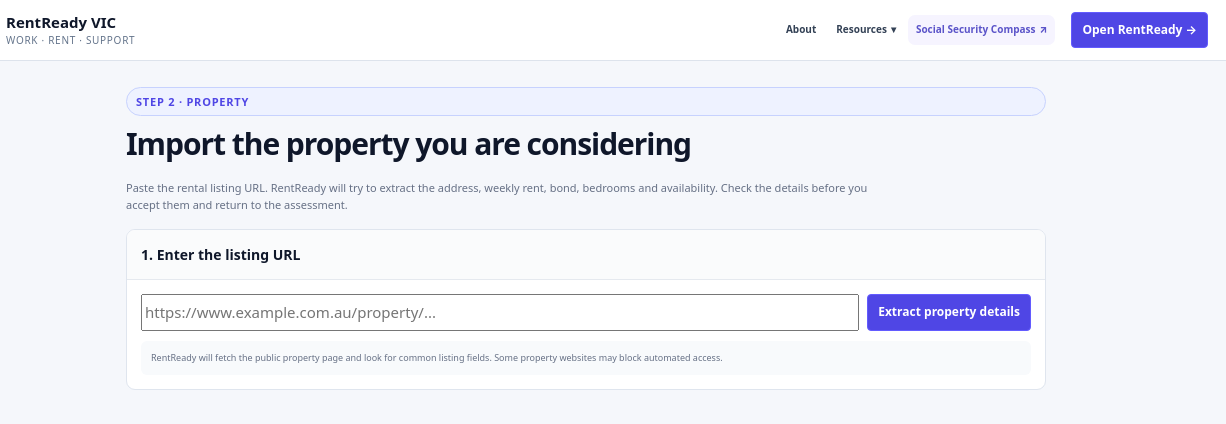
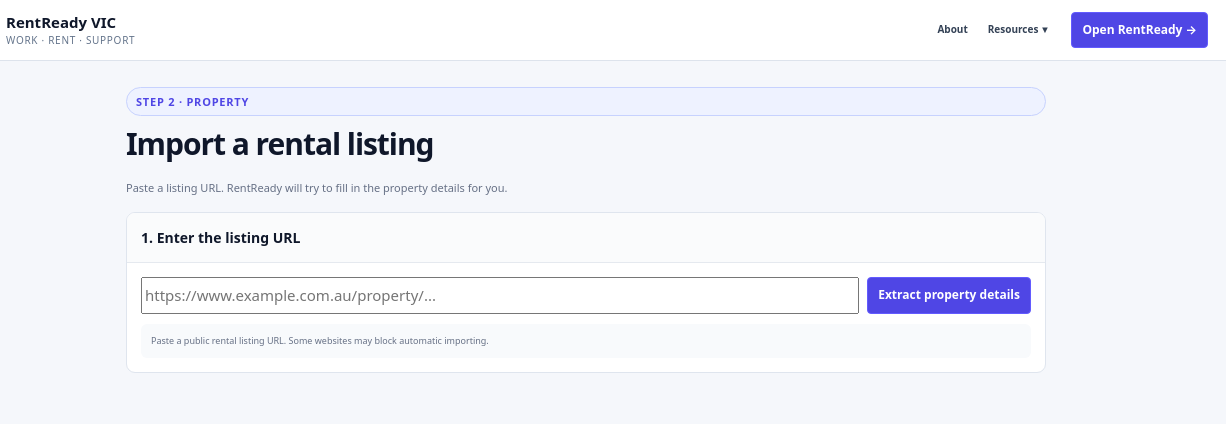
Before and after one commit to dghx23/rentreadyvic, a website: page property-import.html in a window 1280 px wide. Shown: the full height of the page, 54-1280 px from the left. Drawn offline with Linux system fonts and the light colour scheme.

Commit message:
Simplify property-import page

```diff
--- a/property-import.html
+++ b/property-import.html
@@ -48,7 +48,6 @@
           <a href="https://www.humanrights.vic.gov.au/for-individuals/hotels-camping-sites-and-rental-properties/" target="_blank" rel="noopener"><span><b>VEOHRC</b><small>Discrimination and accommodation rights</small></span><i>↗</i></a>
         </div>
       </details>
-      <a class="top-resource-link compass-link" href="https://sentrixdigital.com.au/compass/au" target="_blank" rel="noopener">Social Security Compass <span aria-hidden="true">↗</span></a>
     </nav>
     <a class="btn primary" href="app.html">Open RentReady →</a>
   </div>
@@ -57,8 +56,8 @@
 <main class="import-shell">
   <section class="import-hero">
     <span class="eyebrow">Step 2 · Property</span>
-    <h1>Import the property you are considering</h1>
-    <p>Paste the rental listing URL. RentReady will try to extract the address, weekly rent, bond, bedrooms and availability. Check the details before you accept them and return to the assessment.</p>
+    <h1>Import a rental listing</h1>
+    <p>Paste a listing URL. RentReady will try to fill in the property details for you.</p>
   </section>
 
   <section class="import-card">
@@ -68,7 +67,7 @@
         <input id="property-url" type="url" placeholder="https://www.example.com.au/property/..." autocomplete="url">
         <button type="button" class="btn primary" id="extract-property">Extract property details</button>
       </div>
-      <div class="import-status" id="import-status">RentReady will fetch the public property page and look for common listing fields. Some property websites may block automated access.</div>
+      <div class="import-status" id="import-status">Paste a public rental listing URL. Some websites may block automatic importing.</div>
 
       <div class="import-details" id="import-details" hidden>
         <div class="divider"><span>2. Check the extracted details</span></div>
```
